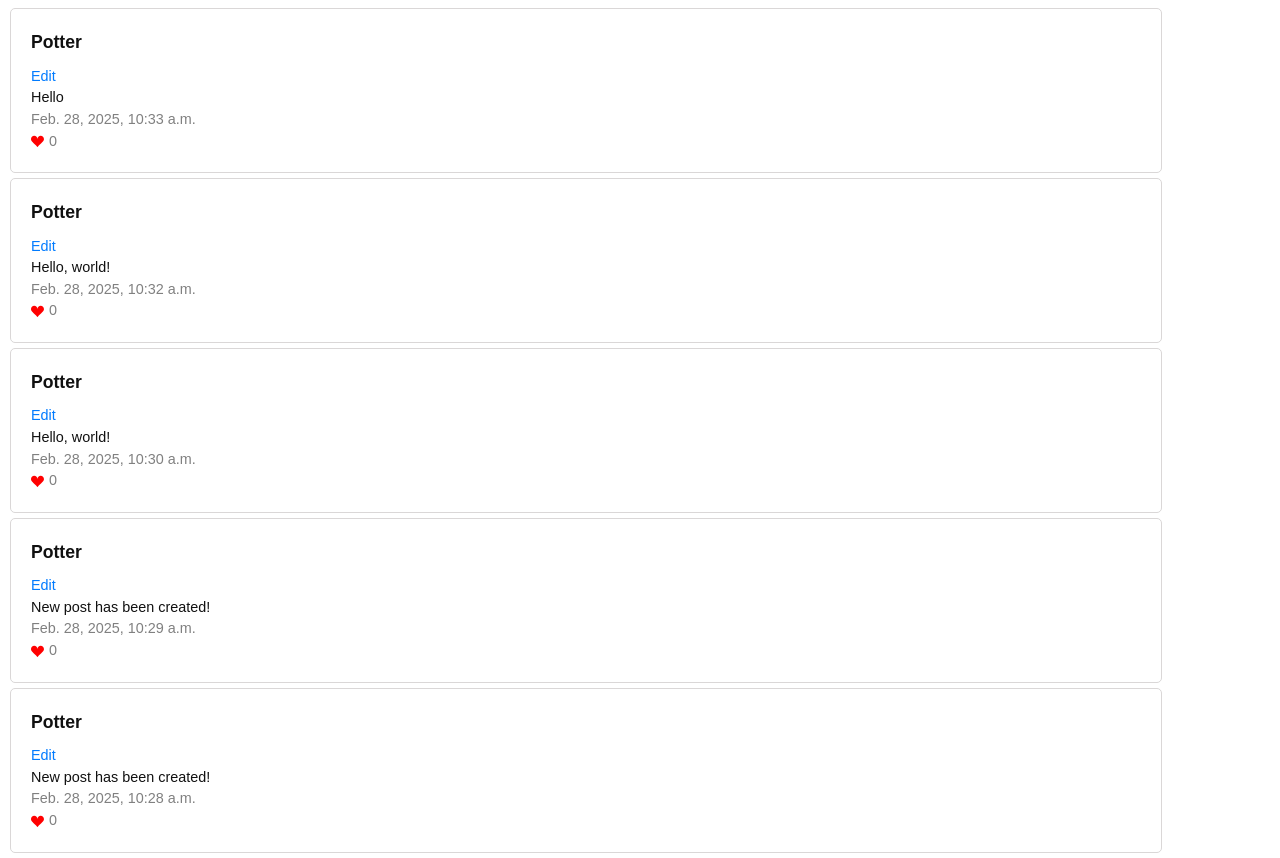
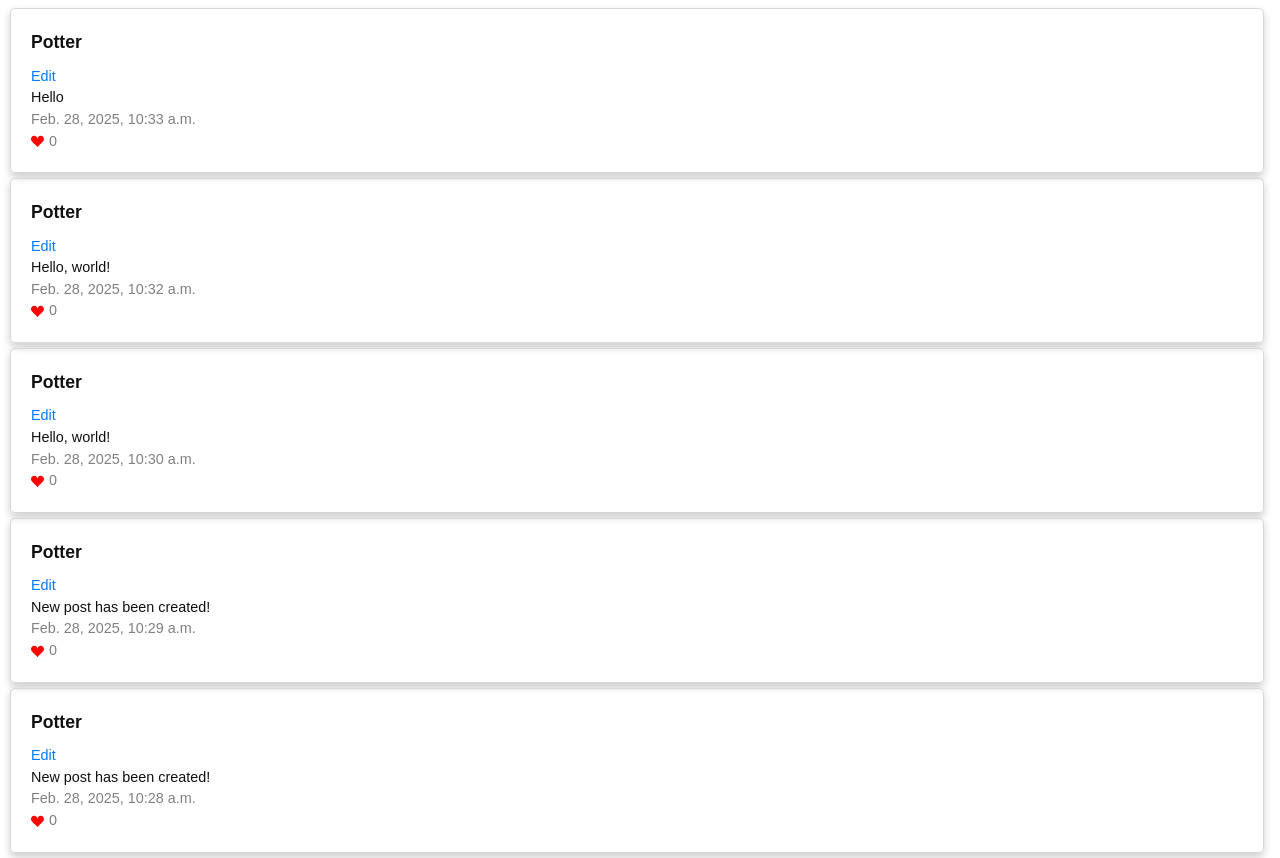
Before and after one commit to i-Noix/network, a Django app: page / in a window 1280 px wide. Shown: the part 94-952 px from the top of the page. Run offline with Django 3.2, Linux system fonts and the light colour scheme; data comes from the database, SQL or seed files in the repository; both versions use the stored data as it was after the commit; data that the repository does not hold is empty; some libraries are stand-ins or nearby versions.

Commit message:
Update css

```diff
--- a/network/static/network/styles.css
+++ b/network/static/network/styles.css
@@ -21,11 +21,12 @@
     border: 1px solid #dad7d7;
     border-radius: 5px;
     box-sizing: border-box;
-    width: 90%;
+    width: 98%;
     padding: 20px;
     margin-left: 10px;
     margin-bottom: 5px;
     font-family: Arial, Helvetica, sans-serif;
+    box-shadow: 0 4px 8px 0 rgba(0, 0, 0, 0.2);
 }
 
 .post p {
@@ -70,6 +71,7 @@
     text-align: center;
     margin-top: 20px;
     margin-bottom: 20px;
+    padding: 20px 0px;
   }
 
 .followers {
--- a/network/templates/network/layout.html
+++ b/network/templates/network/layout.html
@@ -24,7 +24,7 @@
                   <ul class="navbar-nav mr-auto">
                     {% if user.is_authenticated %}
                         <li class="nav-item">
-                            <a class="nav-link" href="#"><strong>{{ user.username }}</strong></a>
+                            <a class="nav-link" href="{% url 'profile' user_id=user.id %}"><strong>{{ user.username }}</strong></a>
                         </li>
                     {% endif %}
                     <li class="nav-item">
```
Also changed, not shown: db.sqlite3.
